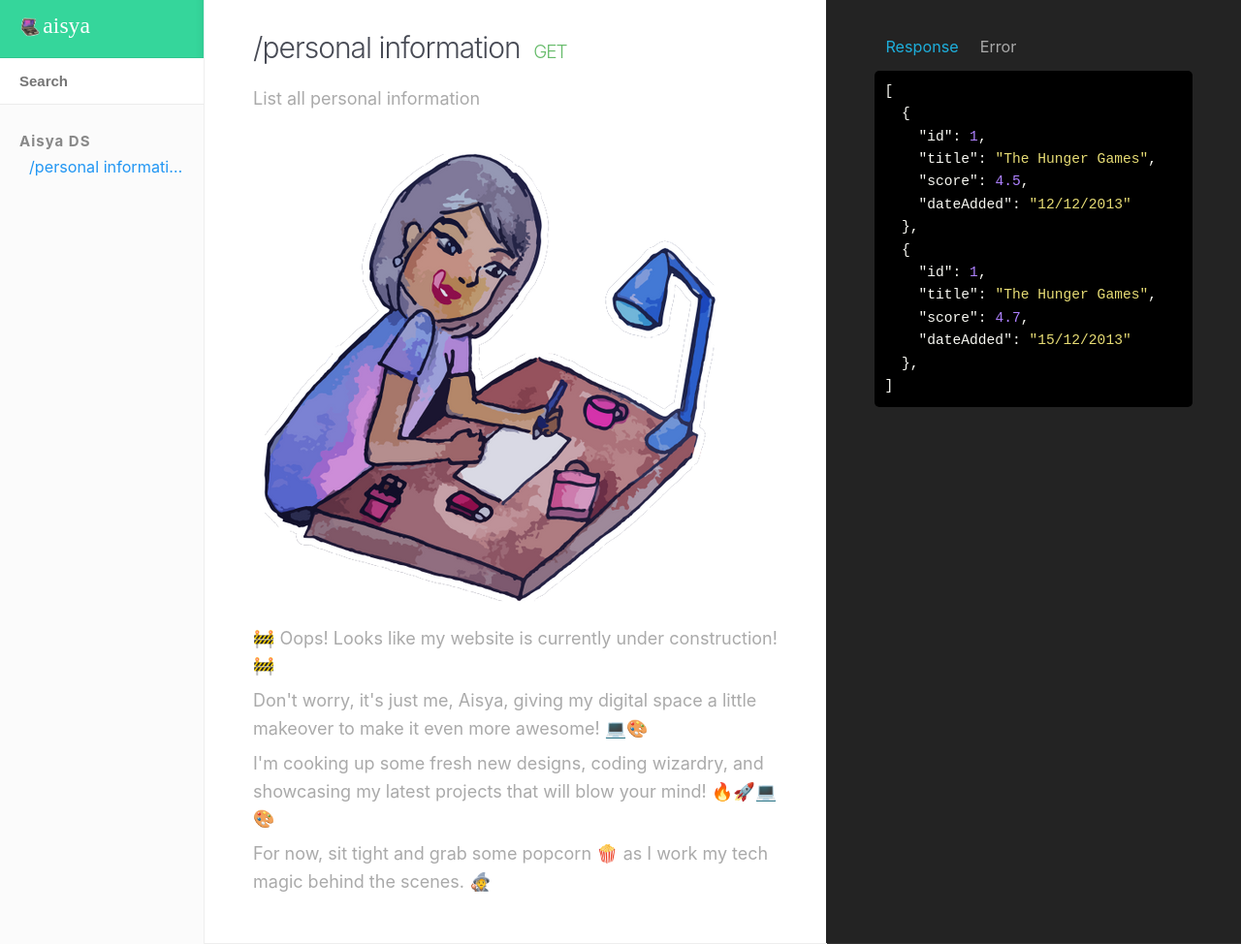
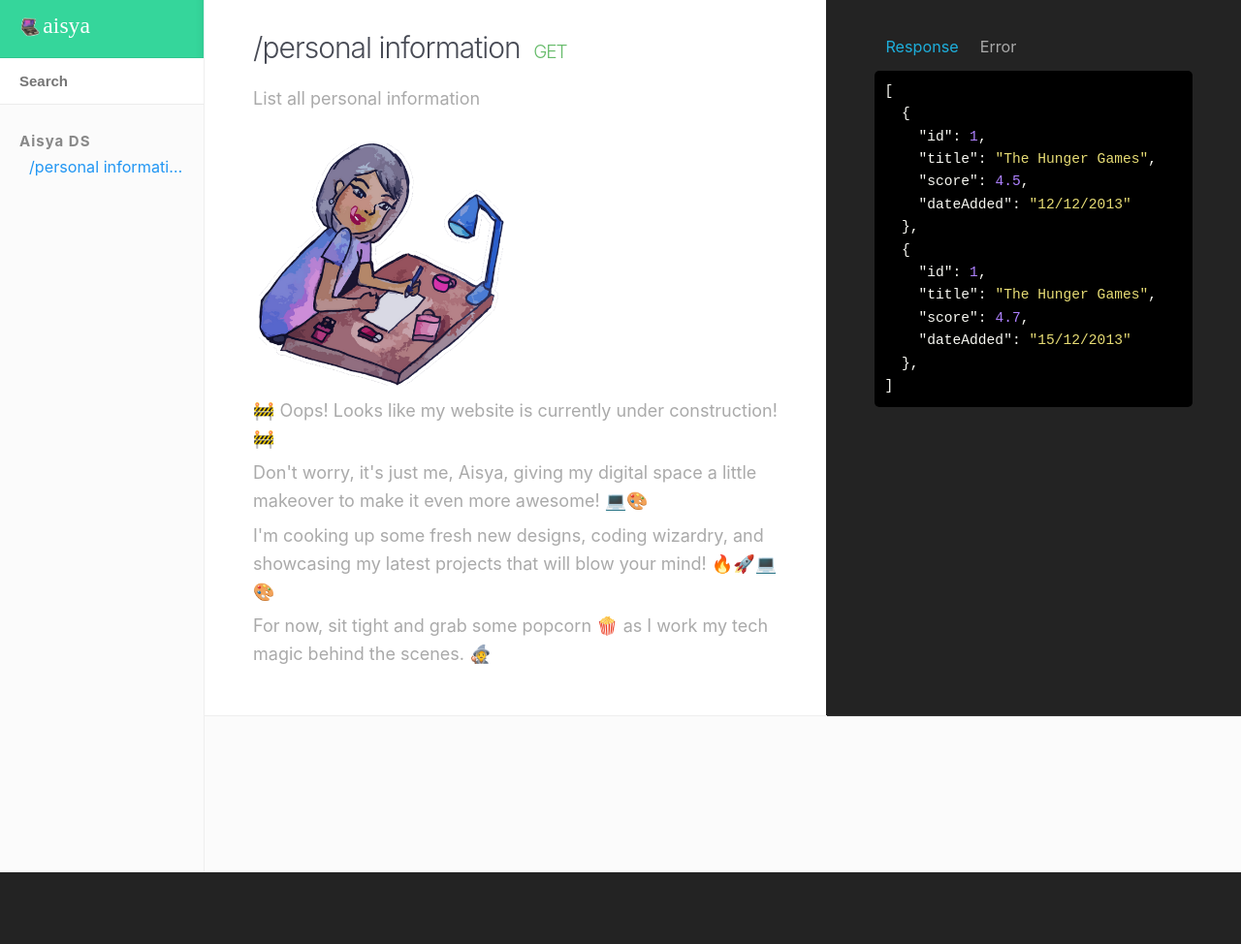
Before and after one commit to aisyadfira/aisyadfira-github, a Jekyll site: the page built from index.html, in a window 1280 px wide. Shown: the whole page at 97% size. Built offline with Jekyll 4.4.1, drawn with Linux system fonts in a browser that asks for light colours; nearby versions of some CDN libraries; after the commit the page ends 900 px from its top, so only the background shows below that.

Commit message:
Update _main.scss

```diff
--- a/_sass/_main.scss
+++ b/_sass/_main.scss
@@ -573,3 +573,6 @@ header {
 section.doc-content:nth-child(2), section.doc-content:nth-child(3), section.doc-content:nth-child(4), section.doc-content:nth-child(5) {
     display: none;
 }
+img.under-construction {
+    width: 50%;
+}
```
